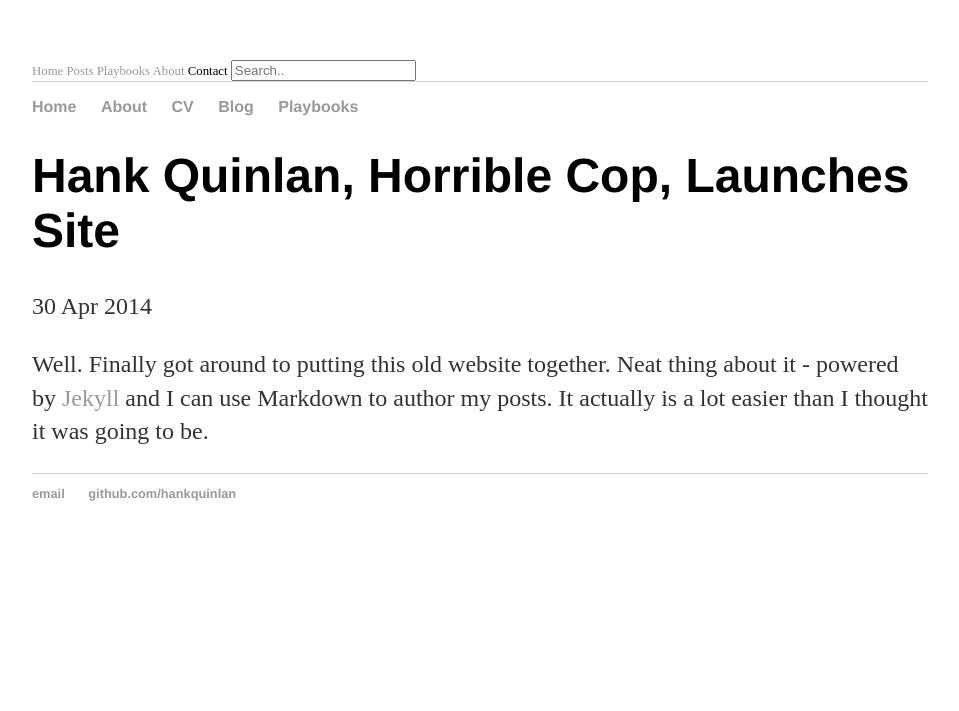
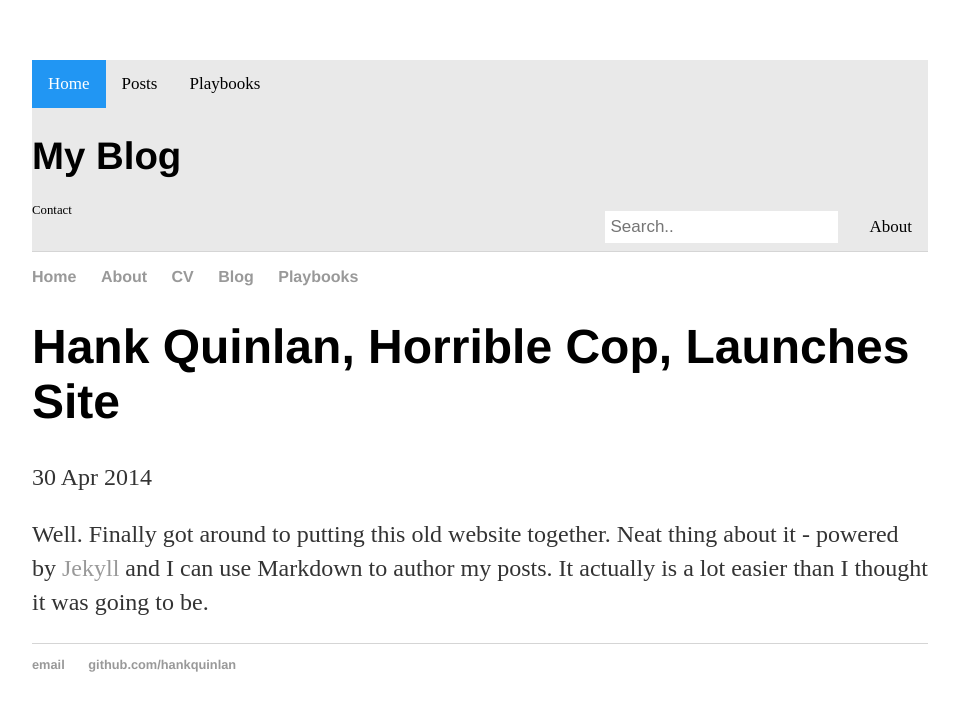
Before and after one commit to billparry99/billparry99.github.io, a Jekyll site: the page built from _posts/2018-03-25-hank-quinlan-site-launched.md, in a window 1280 px wide. Shown: the top 711 px of the page, without its empty margins (160-1119 px from the left). Built offline with Jekyll 4.4.1, drawn with Linux system fonts in a browser that asks for light colours.

Commit message:
Update default.html

```diff
--- a/_layouts/default.html
+++ b/_layouts/default.html
@@ -6,12 +6,19 @@
 			<link rel="stylesheet" type="text/css" href="/css/main.css">
 		</head>
 		<body>
-			<!-- add header with nav and search -- use css elements -->
+			<!-- add header with nav and search then use css elements -->
 			<header>
-				<div class="topnav">
+				<div class="ltopnav">
 					<a class="active" href="/">Home</a>
 					<a href="/blog">Posts</a>
 					<a href="/playbooks">Playbooks</a>
+				</div>
+
+				<div class="ctopnav">
+					<h1>My Blog</h1>
+				</div>
+
+				<div class="rtopnav">
 					<a href="/about">About</a>
 					<!-- add link later -->Contact
 					<input type="text" placeholder="Search..">
```
